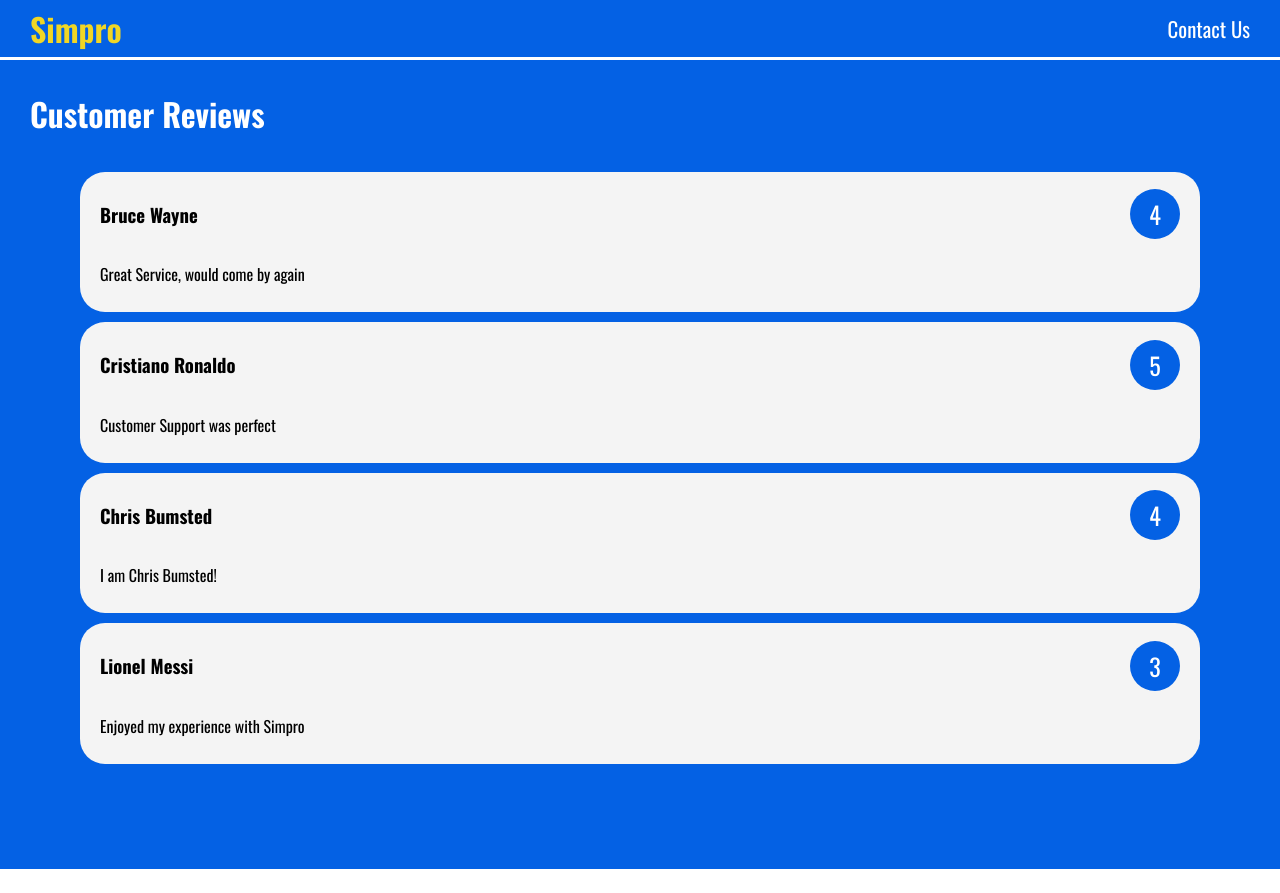
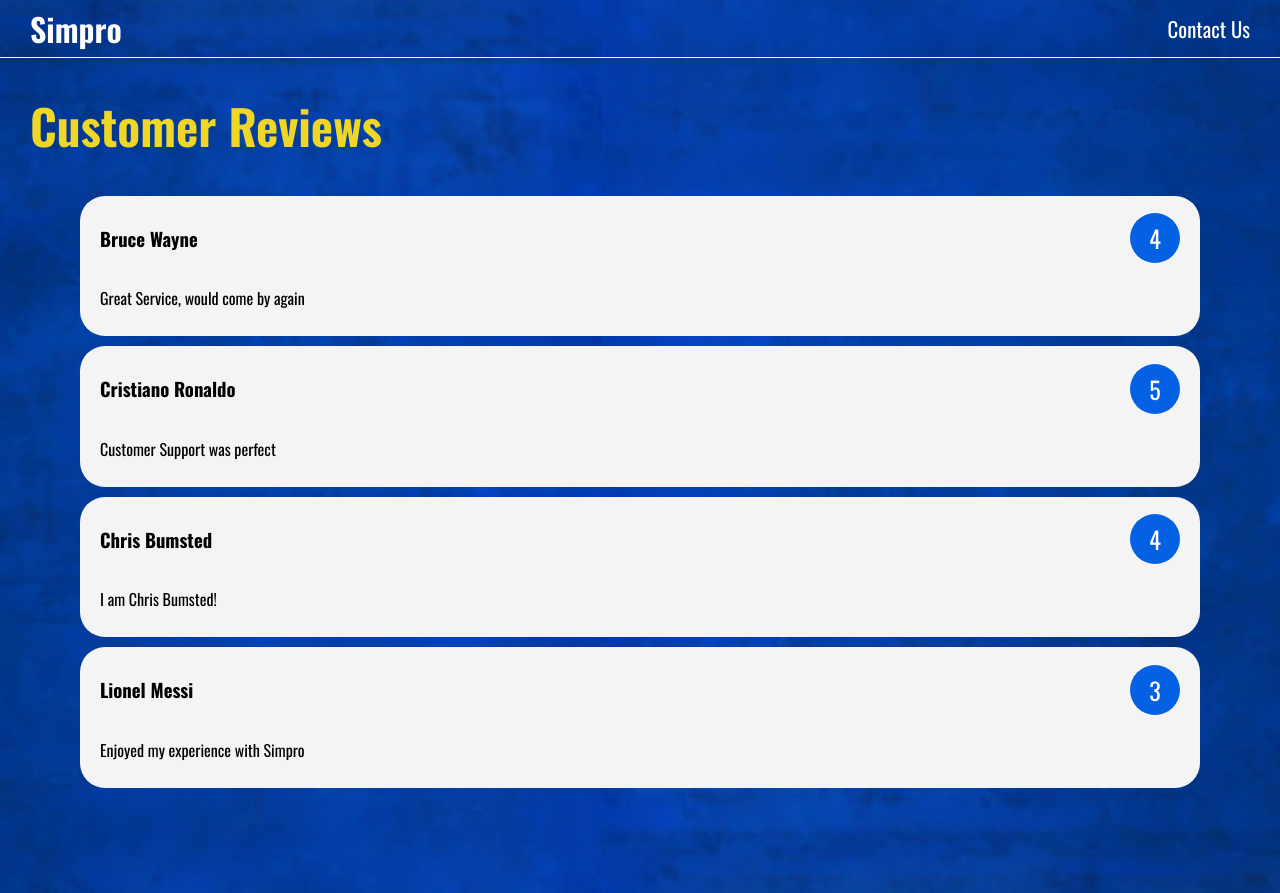
Before and after one commit to Karmveer27/angular-learning, an Angular app in the folder angular-frontend/: page / in a window 1280 px wide. Before the commit the page ends 869 px from the top, so only its background shows below. Built offline with nearby package versions, Linux system fonts and the light colour scheme; no server answers.

Commit message:
Change background image and logo colour

```diff
--- a/angular-frontend/src/app/app.component.css
+++ b/angular-frontend/src/app/app.component.css
@@ -4,6 +4,10 @@
     min-width: 100vw;
     min-height: 100vh;
     overflow-x: hidden;
+    background-image: url("../assets/bg.png");
+    background-size: cover;
+    background-position: center;
+    background-repeat: no-repeat;
 }
 
 
@@ -16,15 +20,15 @@
     max-height: 60px;
 }
 .body-container{
-    background-color: #0461e4;
+
     flex-grow: 1;
 }
 .app-container h1{
     font-family: 'Oswald';
     font-style: normal;
     font-display: swap;
-    font-size: 2rem;
+    font-size: 3rem;
     margin: 30px 30px;
     font-weight:  650;
-    color: white;
+    color: #f0d625;
 }
--- a/angular-frontend/src/app/components/nav/nav.component.css
+++ b/angular-frontend/src/app/components/nav/nav.component.css
@@ -3,7 +3,7 @@
     justify-content: space-between;
     border-bottom: 1px solid white;
     min-width: 100vw;
-    background-color:#0461e4;
+
     align-items: center;
 
 }
@@ -23,3 +23,7 @@
     font-size: 1.3rem;
     margin: 0px 30px;
 }
+.logo-image{
+
+
+}
--- a/angular-frontend/src/app/components/nav/nav.component.ts
+++ b/angular-frontend/src/app/components/nav/nav.component.ts
@@ -10,7 +10,7 @@ import { LinkComponent } from '../link/link.component';
 })
 export class NavComponent {
   simproText: string = "Simpro";
-  simproColor: string = "#f0d625";
+  simproColor: string = "white";
   simproLink: string = "https://www.simprogroup.com/";
 
   contactText: string = "Contact Us";
```
Also changed, not shown: angular-frontend/src/app/components/link/link.component.css (line endings or trailing spaces), angular-frontend/src/assets/bg.png (added), angular-frontend/src/assets/logo.png (added).
